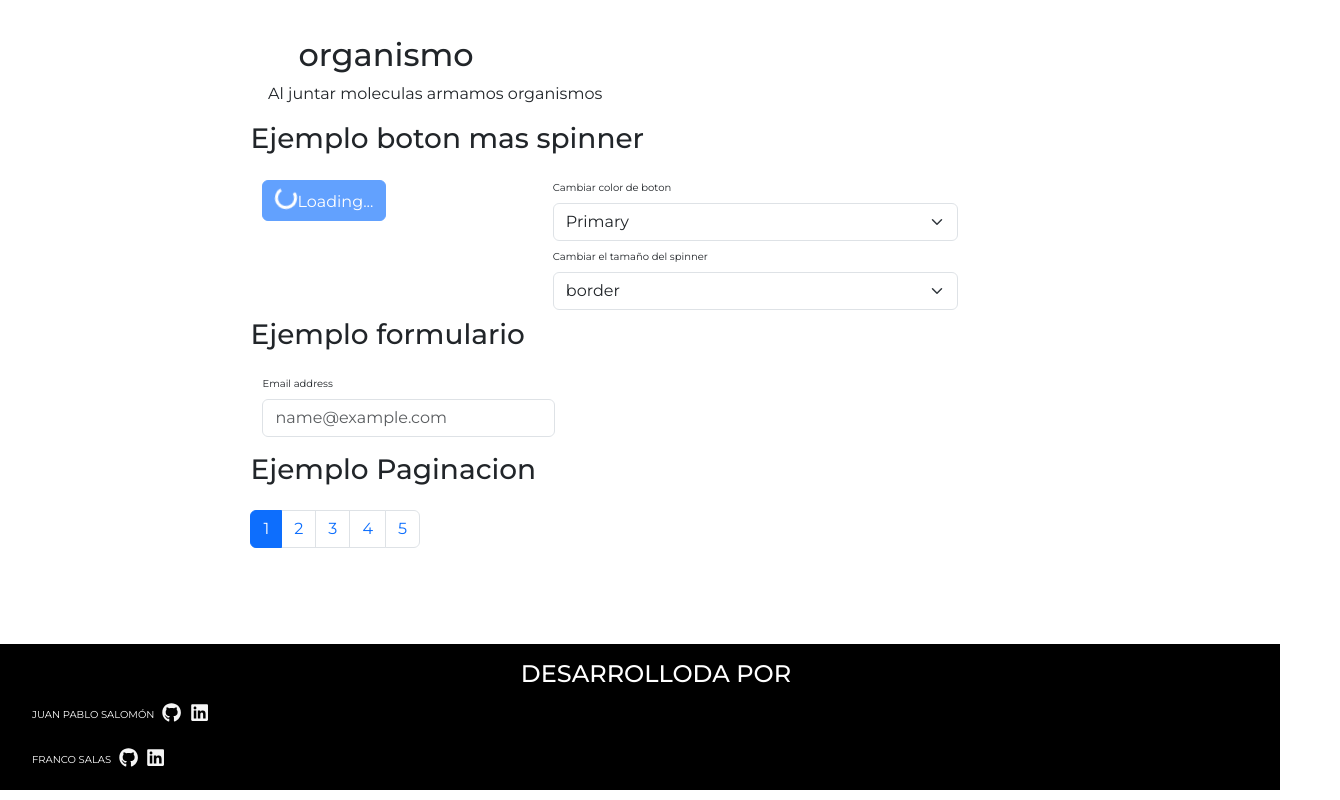
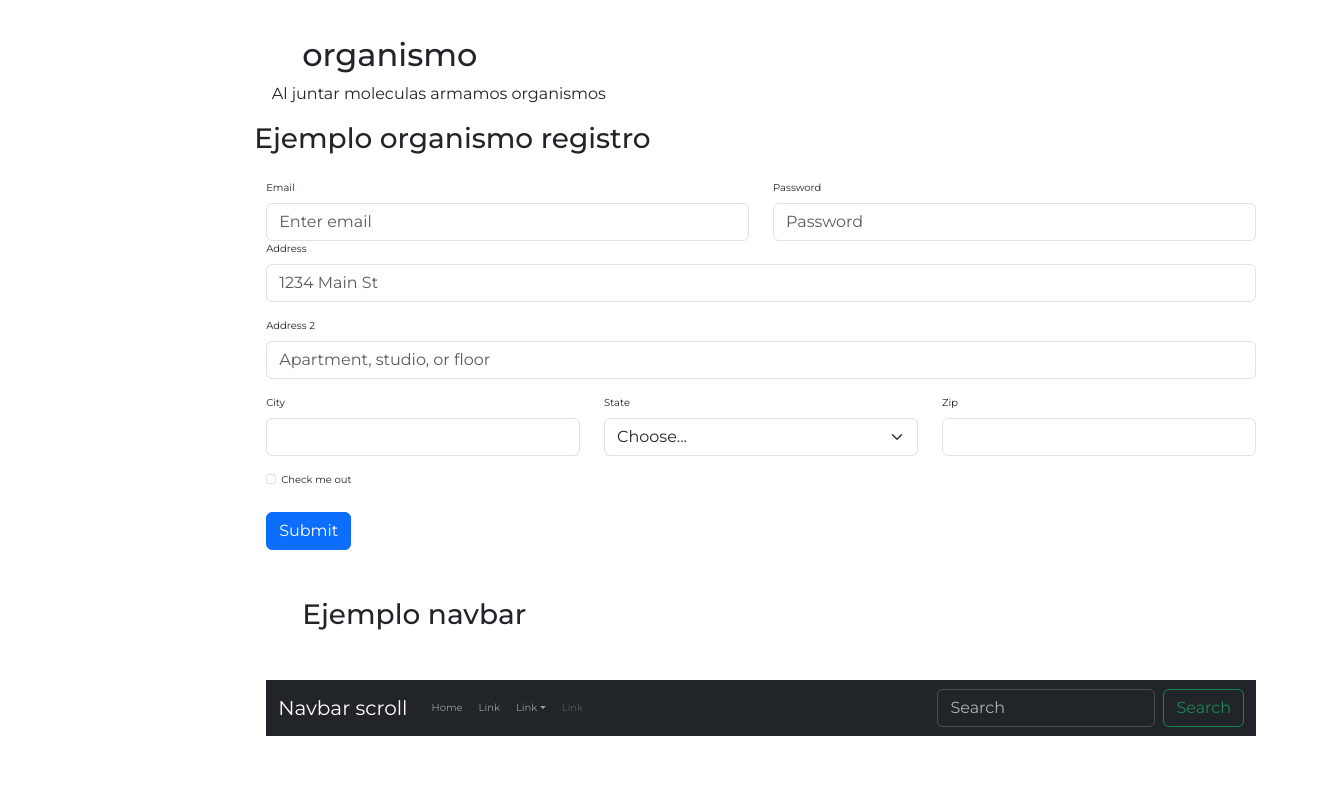
Before and after one commit to Fsalasgit/atomicReact, a React (Vite) app: page /atomicReactbootstrap in a window 1280 px wide. Shown: the part 1240-2040 px from the top of the page, 1340 px wide, since content can reach past the window. Built offline with nearby package versions, Linux system fonts and the light colour scheme.

Commit message:
agregando ejemplo de organismo

```diff
--- /dev/null
+++ b/src/component/exampleAtomicComponents/organism/NavbarOrganism.jsx
@@ -0,0 +1,59 @@
+import React from 'react'
+import Button from 'react-bootstrap/Button';
+import Container from 'react-bootstrap/Container';
+import Form from 'react-bootstrap/Form';
+import Nav from 'react-bootstrap/Nav';
+import Navbar from 'react-bootstrap/Navbar';
+import NavDropdown from 'react-bootstrap/NavDropdown';
+
+
+const NavbarOrganism = () => {
+  return (
+    <>
+        <div className="container">
+        <Navbar bg="dark" data-bs-theme="dark">
+      <Container fluid>
+        <Navbar.Brand href="#">Navbar scroll</Navbar.Brand>
+        <Navbar.Toggle aria-controls="navbarScroll" />
+        <Navbar.Collapse id="navbarScroll">
+          <Nav
+            className="me-auto my-2 my-lg-0"
+            style={{ maxHeight: '100px' }}
+            navbarScroll
+          >
+            <Nav.Link href="#action1">Home</Nav.Link>
+            <Nav.Link href="#action2">Link</Nav.Link>
+            <NavDropdown title="Link" id="navbarScrollingDropdown">
+              <NavDropdown.Item href="#action3">Action</NavDropdown.Item>
+              <NavDropdown.Item href="#action4">
+                Another action
+              </NavDropdown.Item>
+              <NavDropdown.Divider />
+              <NavDropdown.Item href="#action5">
+                Something else here
+              </NavDropdown.Item>
+            </NavDropdown>
+            <Nav.Link href="#" disabled>
+              Link
+            </Nav.Link>
+          </Nav>
+          <Form className="d-flex">
+            <Form.Control
+              type="search"
+              placeholder="Search"
+              className="me-2"
+              aria-label="Search"
+            />
+            <Button variant="outline-success">Search</Button>
+          </Form>
+        </Navbar.Collapse>
+      </Container>
+    </Navbar>
+        </div>
+
+
+    </>
+  )
+}
+
+export default NavbarOrganism
--- /dev/null
+++ b/src/component/exampleAtomicComponents/organism/Registroganism.jsx
@@ -0,0 +1,70 @@
+import React from 'react'
+import Button from 'react-bootstrap/Button';
+import Col from 'react-bootstrap/Col';
+import Form from 'react-bootstrap/Form';
+import Row from 'react-bootstrap/Row';
+
+const Registroganism = () => {
+  return (
+    <>
+        <div className='container'>
+
+                    <Form>
+                    <Row className="mb-7">
+                    <Form.Group as={Col} controlId="formGridEmail">
+                    <Form.Label>Email</Form.Label>
+                    <Form.Control type="email" placeholder="Enter email" />
+                    </Form.Group>
+
+                    <Form.Group as={Col} controlId="formGridPassword">
+                    <Form.Label>Password</Form.Label>
+                    <Form.Control type="password" placeholder="Password" />
+                    </Form.Group>
+                    </Row>
+
+                    <Form.Group className="mb-3" controlId="formGridAddress1">
+                    <Form.Label>Address</Form.Label>
+                    <Form.Control placeholder="1234 Main St" />
+                    </Form.Group>
+
+                    <Form.Group className="mb-3" controlId="formGridAddress2">
+                    <Form.Label>Address 2</Form.Label>
+                    <Form.Control placeholder="Apartment, studio, or floor" />
+                    </Form.Group>
+
+                    <Row className="mb-3">
+                    <Form.Group as={Col} controlId="formGridCity">
+                    <Form.Label>City</Form.Label>
+                    <Form.Control />
+                    </Form.Group>
+
+                    <Form.Group as={Col} controlId="formGridState">
+                    <Form.Label>State</Form.Label>
+                    <Form.Select defaultValue="Choose...">
+                    <option>Choose...</option>
+                    <option>...</option>
+                    </Form.Select>
+                    </Form.Group>
+
+                    <Form.Group as={Col} controlId="formGridZip">
+                    <Form.Label>Zip</Form.Label>
+                    <Form.Control />
+                    </Form.Group>
+                    </Row>
+
+                    <Form.Group className="mb-3" id="formGridCheckbox">
+                    <Form.Check type="checkbox" label="Check me out" />
+                    </Form.Group>
+
+                    <Button variant="primary" type="submit">
+                    Submit
+                    </Button>
+                    </Form>
+
+        </div>
+
+    </>
+  )
+}
+
+export default Registroganism
--- a/src/pages/EjemploAtomicRB.jsx
+++ b/src/pages/EjemploAtomicRB.jsx
@@ -4,6 +4,8 @@ import SpinnerExample from '../component/exampleAtomicComponents/atoms/SpinnerEx
 import ButtonSpinner from '../component/exampleAtomicComponents/molecules/ButtonSpinner'
 import FormEmail from '../component/exampleAtomicComponents/molecules/FormEmail'
 import Pagination from '../component/exampleAtomicComponents/molecules/paginationMolecules'
+import Registroganism from '../component/exampleAtomicComponents/organism/Registroganism'
+import NavbarOrganism from '../component/exampleAtomicComponents/organism/NavbarOrganism'
 
 const EjemploAtomicRB = () => {
   return (
@@ -45,15 +47,13 @@ const EjemploAtomicRB = () => {
                     <h2 className='blogContainer__ArticleTitle' fixed="top">organismo</h2>
                     <p className='blogContainer__p'>Al juntar moleculas armamos organismos</p>
 
-                    <h3 className='mb-4'>Ejemplo boton mas spinner</h3>
+                    <h3 className='mb-4'>Ejemplo organismo registro</h3>
 
-                    <ButtonSpinner />
-                    <h3 className='mb-4'>Ejemplo formulario</h3>
+                    <Registroganism />
 
-                    <FormEmail />
-                    <h3 className='mb-4'>Ejemplo Paginacion</h3>
+                    <h3 className='m-5'>Ejemplo navbar</h3>
 
-                    <Pagination />
+                    <NavbarOrganism />
 
 
                 </article>
--- a/src/sass/base/base.scss
+++ b/src/sass/base/base.scss
@@ -1,7 +1,7 @@
 *{
     margin: 0;
     padding: 0;
-    box-sizing: content-box;
+    box-sizing: border-box;
 }
 
 body{
```
